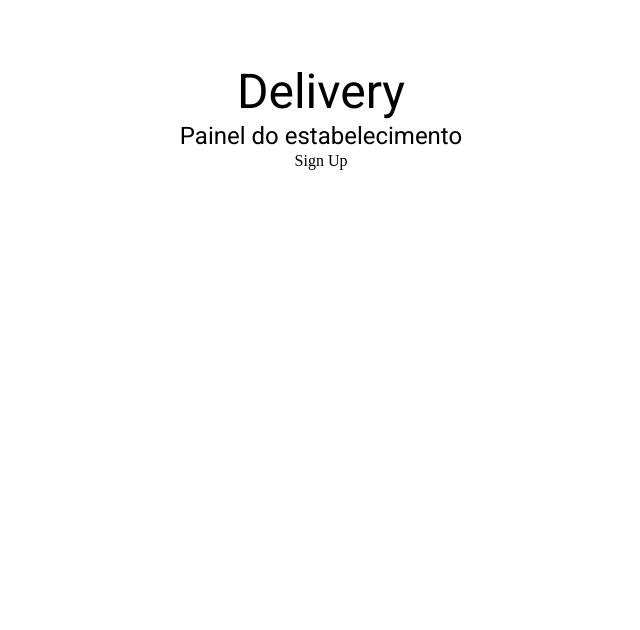
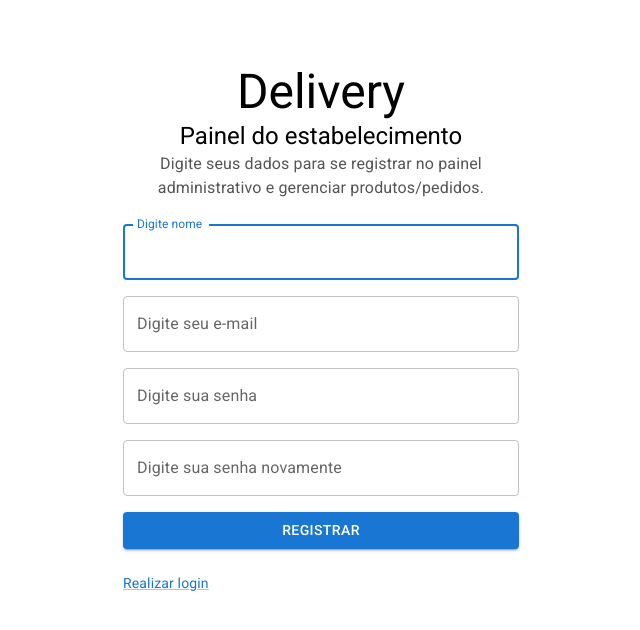
Before and after one commit to joaoygorr/Delivery, a Next.js app in the folder app/: page /signUp in a window 1280 px wide. Shown: the top 630 px of the page, without its empty margins (319-959 px from the left). Built offline with nearby package versions, Linux system fonts and the light colour scheme; no server answers.

Commit message:
feat: page singUp

```diff
--- a/app/src/app/(auth)/signUp/page.tsx
+++ b/app/src/app/(auth)/signUp/page.tsx
@@ -1,3 +1,84 @@
+"use client";
+import {
+  Box,
+  Button,
+  TextField,
+  Typography,
+  Link as MuiLink,
+} from "@mui/material";
+import { useForm } from "react-hook-form";
+import "./signUp.scss";
+import createAuthFormSchema from "@/shared/schemas/authForm";
+import { zodResolver } from "@hookform/resolvers/zod";
+import { authFormData } from "@/shared/types/types";
+import { authApi } from "@/shared/api/api";
+import Link from "next/link";
+
 export default function Page() {
-  return <div>Sign Up</div>;
+  const {
+    register,
+    handleSubmit,
+    formState: { errors },
+  } = useForm<authFormData>({
+    resolver: zodResolver(createAuthFormSchema),
+  });
+
+  function submitRegister(data: authFormData) {
+    try {
+      authApi.register(data);
+    } catch {}
+  }
+
+  return (
+    <div>
+      <Typography component="p" className="text-auth-register">
+        Digite seus dados para se registrar no painel administrativo e gerenciar
+        produtos/pedidos.
+      </Typography>
+
+      <Box
+        component="form"
+        className="box-form-register"
+        onSubmit={handleSubmit(submitRegister)}
+      >
+        <TextField
+          label="Digite nome"
+          fullWidth
+          autoFocus
+          {...register("userName")}
+        />
+        {errors.userName && <span>{errors.userName.message}</span>}
+
+        <TextField label="Digite seu e-mail" fullWidth {...register("email")} />
+        {errors.email && <span>{errors.email.message}</span>}
+
+        <TextField
+          label="Digite sua senha"
+          type="password"
+          fullWidth
+          {...register("password")}
+        />
+        {errors.password && <span>{errors.password.message}</span>}
+
+        <TextField
+          label="Digite sua senha novamente"
+          type="password"
+          fullWidth
+          {...register("confirmPassword")}
+        />
+        {errors.confirmPassword && (
+          <span>{errors.confirmPassword.message}</span>
+        )}
+        <Button type="submit" variant="contained" fullWidth>
+          registrar
+        </Button>
+
+        <Box className="box-auth-login">
+          <MuiLink href="/signin" variant="body2" component={Link}>
+            Realizar login
+          </MuiLink>
+        </Box>
+      </Box>
+    </div>
+  );
 }
--- /dev/null
+++ b/app/src/app/(auth)/signup/signUp.scss
@@ -0,0 +1,17 @@
+.text-auth-register {
+    text-align: center;
+    margin-top: 0.5rem;
+    color: #555;
+}
+
+.box-form-register {
+    margin-top: 1.5rem;
+
+    div {
+        margin-bottom: 0.5rem;
+    }
+
+    .box-auth-login {
+        margin-top: 1.5rem;
+    }
+}
```
